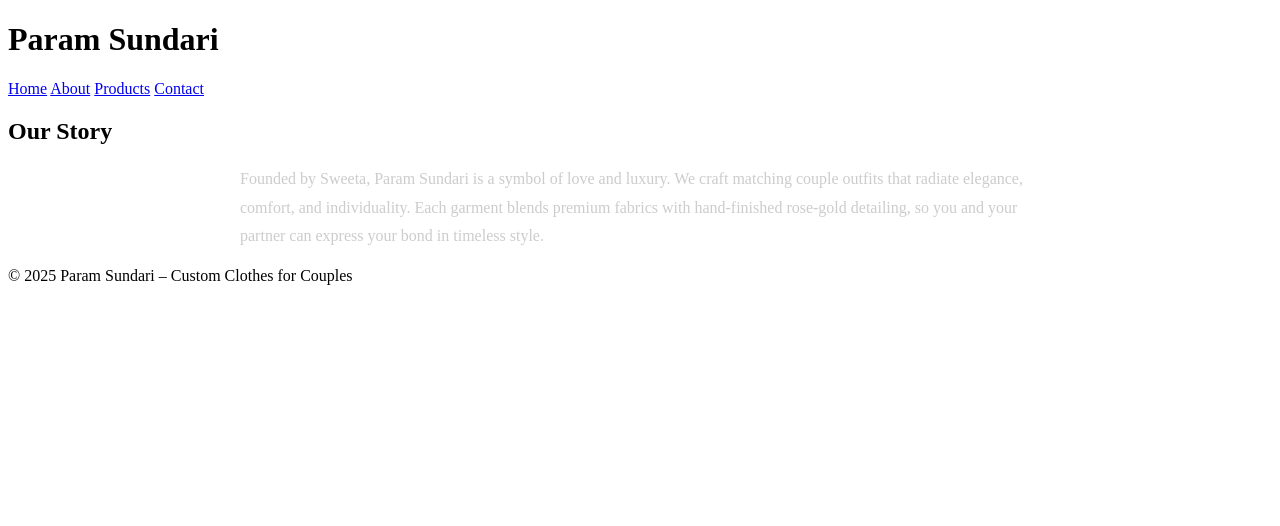
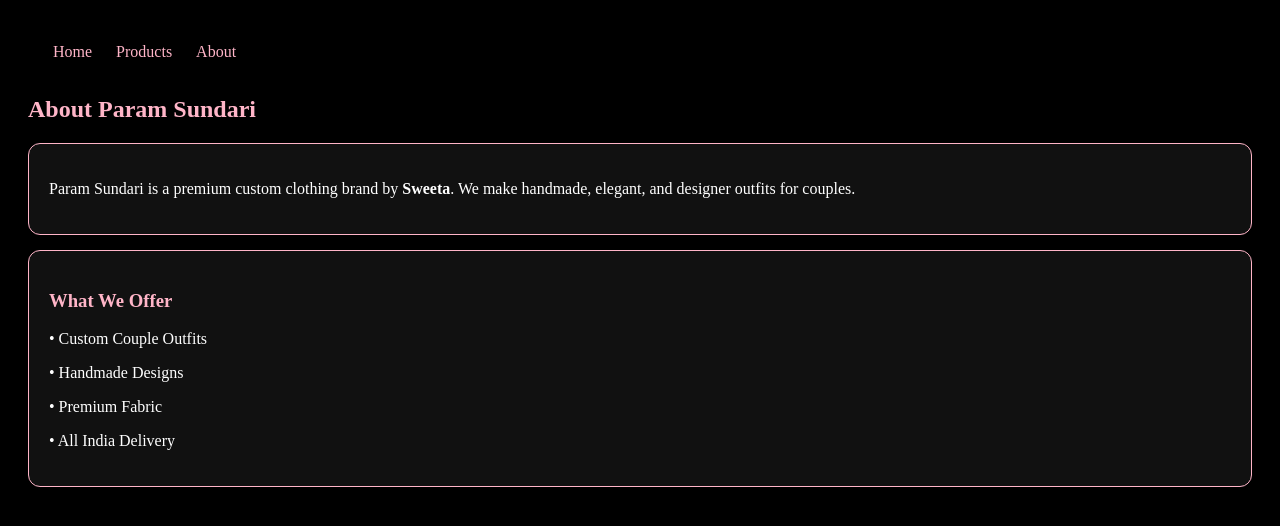
Before and after one commit to rudrakshbhati789/ParamSundari, a plain HTML site: page about.html in a window 1280 px wide. Drawn offline with Linux system fonts and the light colour scheme.

Commit message:
Update about.html
Signed-off-by: rudrakshbhati789 <133377582+rudrakshbhati789@users.noreply.github.com>

```diff
--- a/about.html
+++ b/about.html
@@ -1,33 +1,40 @@
 <!DOCTYPE html>
-<html lang="en">
+<html>
 <head>
-  <meta charset="UTF-8"><meta name="viewport" content="width=device-width,initial-scale=1.0">
-  <title>About | Param Sundari</title>
-  <link rel="stylesheet" href="style.css">
+<meta charset="UTF-8">
+<title>About – Param Sundari</title>
+<style>
+body { background:#000; color:#fff; font-family:Poppins; padding:20px; }
+nav { background:#000; padding:15px; }
+nav a { color:#ffb5c8; margin:10px; text-decoration:none; }
+.block { background:#111; border:1px solid #ffb5c8; padding:20px; border-radius:12px; margin:15px 0; }
+</style>
 </head>
+
 <body>
-<header>
-  <h1>Param Sundari</h1>
-  <nav>
+
+<nav>
     <a href="index.html">Home</a>
+    <a href="product.html">Products</a>
     <a href="about.html">About</a>
-    <a href="product.html">Products</a>
-    <a href="contact.html">Contact</a>
-  </nav>
-</header>
+</nav>
 
-<main>
-  <section>
-    <h2 style="color:var(--rose-gold);margin-bottom:20px;">Our Story</h2>
-    <p style="max-width:800px;margin:auto;line-height:1.8;color:#ccc;">
-      Founded by Sweeta, Param Sundari is a symbol of love and luxury.
-      We craft matching couple outfits that radiate elegance, comfort, and individuality.
-      Each garment blends premium fabrics with hand-finished rose-gold detailing,
-      so you and your partner can express your bond in timeless style.
+<h2 style="color:#ffb5c8;">About Param Sundari</h2>
+
+<div class="block">
+    <p>
+        Param Sundari is a premium custom clothing brand by <b>Sweeta</b>.
+        We make handmade, elegant, and designer outfits for couples.
     </p>
-  </section>
-</main>
+</div>
 
-<footer><p>© 2025 Param Sundari – Custom Clothes for Couples</p></footer>
+<div class="block">
+    <h3 style="color:#ffb5c8;">What We Offer</h3>
+    <p>• Custom Couple Outfits</p>
+    <p>• Handmade Designs</p>
+    <p>• Premium Fabric</p>
+    <p>• All India Delivery</p>
+</div>
+
 </body>
 </html>
```
